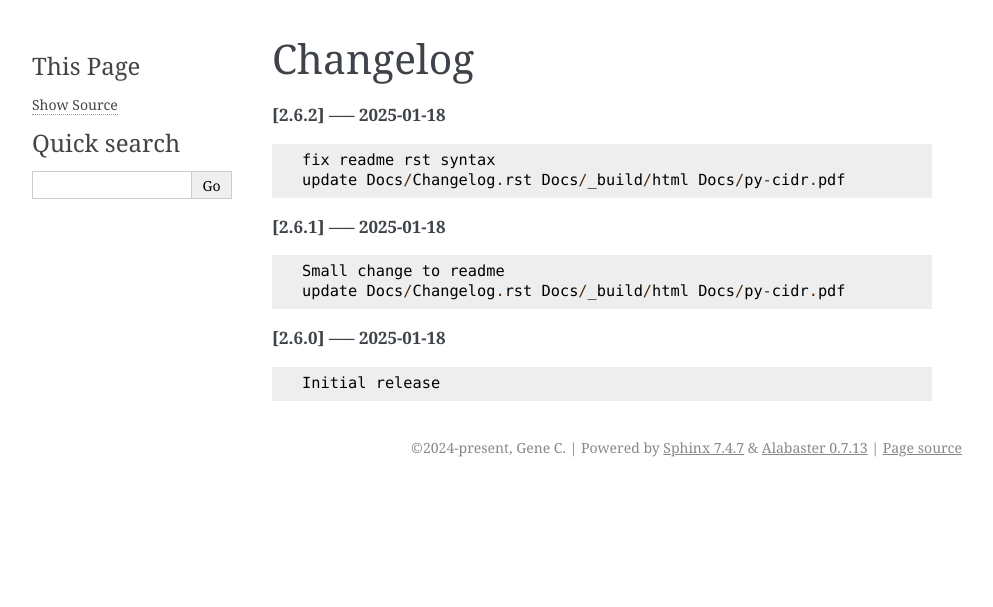
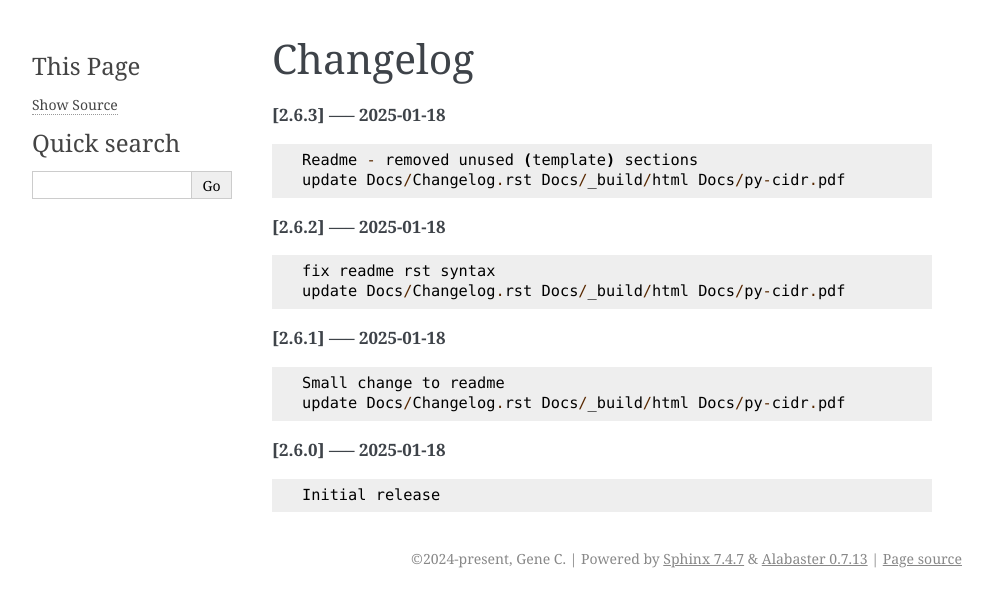
Before and after one commit to gene-git/py-cidr, a Sphinx documentation site: the page built from Docs/Changelog.rst, in a window 1280 px wide. Shown: the top 607 px of the page, without its empty margins (148-1141 px from the left). Built offline with Sphinx 7.4.7, drawn with Linux system fonts in a browser that asks for light colours; pages that are not in the unit, such as notebooks, are missing from menus.

Commit message:
update Docs/Changelog.rst Docs/_build/html Docs/py-cidr.pdf

```diff
--- a/Docs/Changelog.rst
+++ b/Docs/Changelog.rst
@@ -1,5 +1,11 @@
 Changelog
 =========
+
+**[2.6.3] ----- 2025-01-18** ::
+
+	    Readme - removed unused (template) sections
+	    update Docs/Changelog.rst Docs/_build/html Docs/py-cidr.pdf
+
 
 **[2.6.2] ----- 2025-01-18** ::
 
```
Also changed, not shown: 18 other files.
